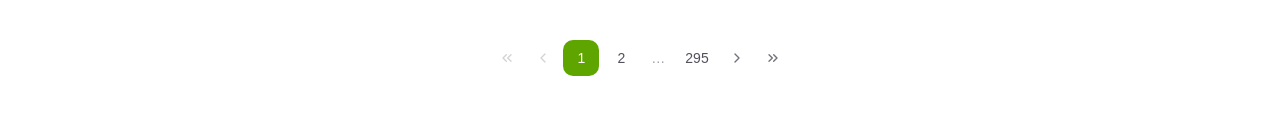
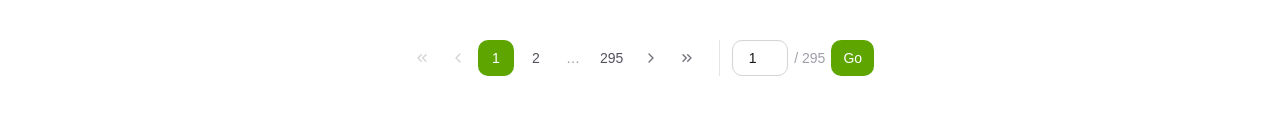
Before and after one commit to tearbird99/world-cup-archives, a React (Vite) app in the folder frontend/: page /players in a window 1280 px wide. Shown: the part 1328-1458 px from the top of the page. Built offline with nearby package versions, Linux system fonts and the light colour scheme.

Commit message:
feat: Players 페이지 페이지네이션 넘버 입력 이동 기능 추가

```diff
--- a/frontend/src/locales/en/players.json
+++ b/frontend/src/locales/en/players.json
@@ -10,6 +10,7 @@
   "sort_goals": "Goals",
   "sort_appearances": "Appearances",
   "sort_rating": "Rating",
+  "go_to_page": "Go",
   "card_appearances": "Apps",
   "card_goals": "Goals",
   "card_assists": "Assists",
--- a/frontend/src/locales/ko/players.json
+++ b/frontend/src/locales/ko/players.json
@@ -10,6 +10,7 @@
   "sort_goals": "득점",
   "sort_appearances": "출전",
   "sort_rating": "평점",
+  "go_to_page": "이동",
   "card_appearances": "출전",
   "card_goals": "골",
   "card_assists": "어시",
--- a/frontend/src/pages/players/Players.tsx
+++ b/frontend/src/pages/players/Players.tsx
@@ -8,21 +8,30 @@ type SortKey = 'name' | 'goals' | 'appearances' | 'rating'
 
 const PAGE_SIZE = 18
 
+// 발음 구별 기호(accent) 제거 — 'Pelé' -> 'pele', 'Müller' -> 'muller'
+function normalizeText(text: string): string {
+  return text
+    .normalize('NFD')
+    .replace(/[\u0300-\u036f]/g, '')
+    .toLowerCase()
+}
+
 export default function Players() {
   const { t } = useTranslation('players')
   const [query, setQuery] = useState('')
   const [sortKey, setSortKey] = useState<SortKey>('appearances')
   const [page, setPage] = useState(1)
+  const [pageInput, setPageInput] = useState('1')
 
   const filtered = useMemo(() => {
     let list = [...PLAYERS]
 
     if (query.trim()) {
-      const q = query.toLowerCase()
+      const q = normalizeText(query)
       list = list.filter(
         (p) =>
-          p.name.toLowerCase().includes(q) ||
-          p.nationality.toLowerCase().includes(q),
+          normalizeText(p.name).includes(q) ||
+          normalizeText(p.nationality).includes(q),
       )
     }
 
@@ -50,6 +59,21 @@ export default function Players() {
   function handleSortChange(s: SortKey) {
     setSortKey(s)
     setPage(1)
+  }
+
+  function goToPage(num: number) {
+    const clamped = Math.min(Math.max(1, num), totalPages || 1)
+    setPage(clamped)
+    setPageInput(String(clamped))
+  }
+
+  function handlePageInputSubmit() {
+    const num = parseInt(pageInput, 10)
+    if (!Number.isNaN(num)) {
+      goToPage(num)
+    } else {
+      setPageInput(String(currentPage))
+    }
   }
 
   return (
@@ -115,10 +139,10 @@ export default function Players() {
 
             {/* 페이지네이션 */}
             {totalPages > 1 && (
-              <div className="flex items-center justify-center gap-1 mt-10">
+              <div className="flex items-center justify-center gap-1 mt-10 flex-wrap">
                 {/* 첫 페이지 */}
                 <button
-                  onClick={() => setPage(1)}
+                  onClick={() => goToPage(1)}
                   disabled={currentPage === 1}
                   className="p-2 rounded-lg text-zinc-500 hover:bg-zinc-100 dark:hover:bg-zinc-800 disabled:opacity-30 disabled:cursor-not-allowed transition-colors"
                 >
@@ -127,7 +151,7 @@ export default function Players() {
 
                 {/* 이전 */}
                 <button
-                  onClick={() => setPage(p => Math.max(1, p - 1))}
+                  onClick={() => goToPage(currentPage - 1)}
                   disabled={currentPage === 1}
                   className="p-2 rounded-lg text-zinc-500 hover:bg-zinc-100 dark:hover:bg-zinc-800 disabled:opacity-30 disabled:cursor-not-allowed transition-colors"
                 >
@@ -143,7 +167,7 @@ export default function Players() {
                   ) : (
                     <button
                       key={num}
-                      onClick={() => setPage(Number(num))}
+                      onClick={() => goToPage(Number(num))}
                       className={`min-w-[36px] h-9 px-2 rounded-lg text-sm font-medium transition-colors
                         ${currentPage === num
                           ? 'bg-lime-600 text-white'
@@ -157,7 +181,7 @@ export default function Players() {
 
                 {/* 다음 */}
                 <button
-                  onClick={() => setPage(p => Math.min(totalPages, p + 1))}
+                  onClick={() => goToPage(currentPage + 1)}
                   disabled={currentPage === totalPages}
                   className="p-2 rounded-lg text-zinc-500 hover:bg-zinc-100 dark:hover:bg-zinc-800 disabled:opacity-30 disabled:cursor-not-allowed transition-colors"
                 >
@@ -166,12 +190,37 @@ export default function Players() {
 
                 {/* 마지막 페이지 */}
                 <button
-                  onClick={() => setPage(totalPages)}
+                  onClick={() => goToPage(totalPages)}
                   disabled={currentPage === totalPages}
                   className="p-2 rounded-lg text-zinc-500 hover:bg-zinc-100 dark:hover:bg-zinc-800 disabled:opacity-30 disabled:cursor-not-allowed transition-colors"
                 >
                   <ChevronsRight className="w-4 h-4" />
                 </button>
+
+                {/* 페이지 직접 입력 */}
+                <div className="flex items-center gap-1.5 ml-3 pl-3 border-l border-zinc-200 dark:border-zinc-700">
+                  <input
+                    type="number"
+                    min={1}
+                    max={totalPages}
+                    value={pageInput}
+                    onChange={(e) => setPageInput(e.target.value)}
+                    onBlur={handlePageInputSubmit}
+                    onKeyDown={(e) => {
+                      if (e.key === 'Enter') {
+                        e.currentTarget.blur()
+                      }
+                    }}
+                    className="w-14 h-9 text-sm text-center rounded-lg border border-zinc-300 dark:border-zinc-700 bg-white dark:bg-zinc-900 text-zinc-900 dark:text-zinc-100 focus:outline-none focus:ring-2 focus:ring-lime-500"
+                  />
+                  <span className="text-sm text-zinc-400 whitespace-nowrap">/ {totalPages}</span>
+                  <button
+                    onClick={handlePageInputSubmit}
+                    className="h-9 px-3 text-sm font-medium rounded-lg bg-lime-600 text-white hover:bg-lime-700 dark:bg-lime-600 dark:hover:bg-lime-500 transition-colors"
+                  >
+                    {t('go_to_page', { defaultValue: '페이지' })}
+                  </button>
+                </div>
               </div>
             )}
           </>
```
Also changed, not shown: frontend/public/players/1420198.webp (added).
